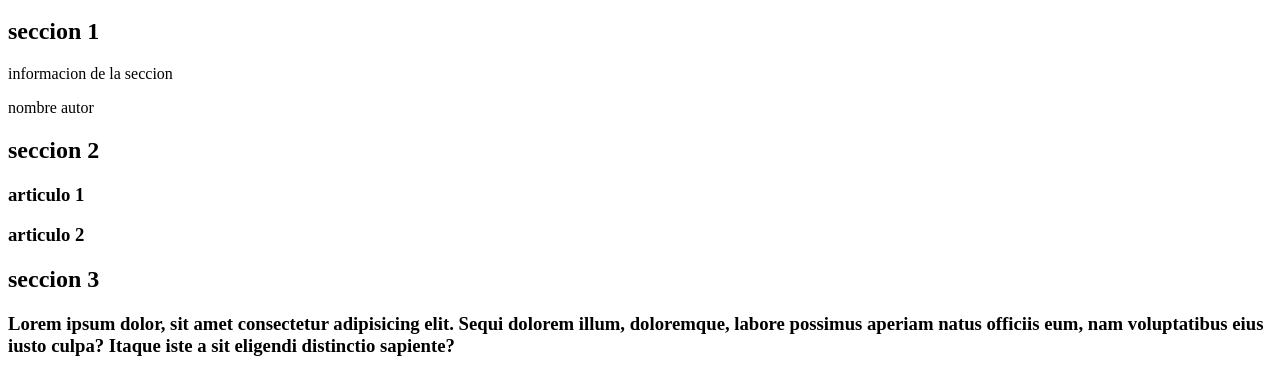
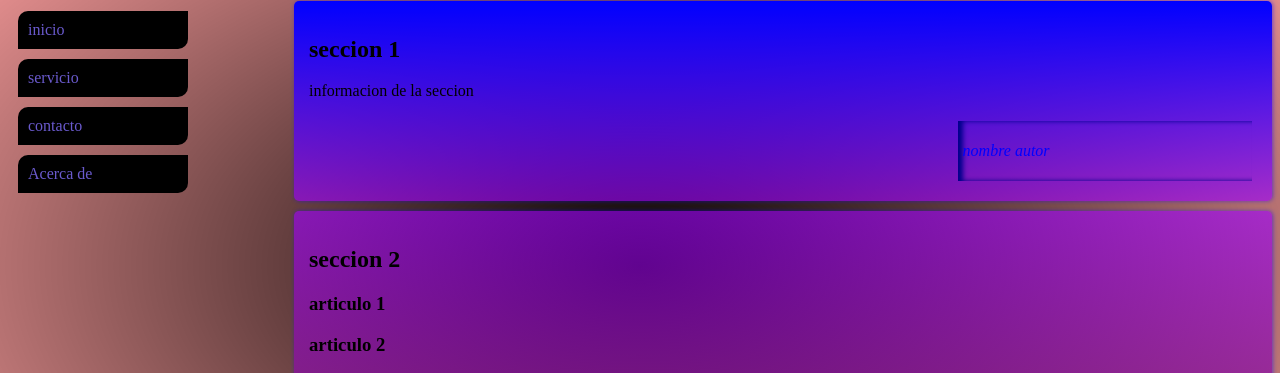
Before and after one commit to Fabiou-R/ejemplo1, a plain HTML site: page index.html in a window 1280 px wide. Shown: the part 100-473 px from the top of the page. Drawn offline with Linux system fonts and the light colour scheme; files that its build step writes are made by us from their sources; the site is published under a folder, as on GitHub Pages, so addresses that start at the root find nothing.

Commit message:
Update index.html

```diff
--- a/index.html
+++ b/index.html
@@ -4,7 +4,7 @@
     <meta charset="UTF-8">
     <meta name="viewport" content="width=device-width, initial-scale=1.0">
     <title>semantica html con css</title>
-    <link rel="stylesheet" href="/estilos.css">
+    <link rel="stylesheet" href="css/estilos.css">
 </head>
 <body>
     <header>
```
